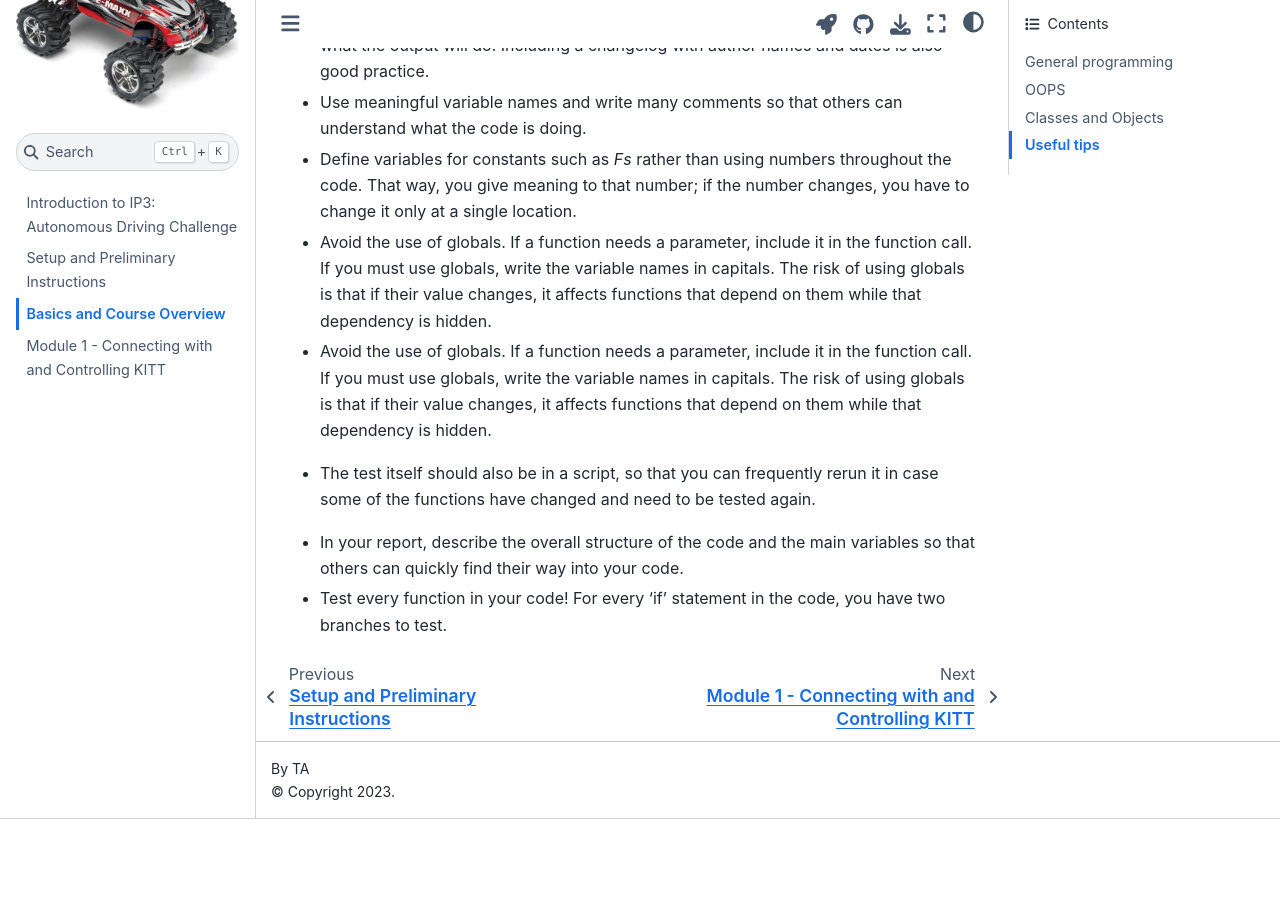
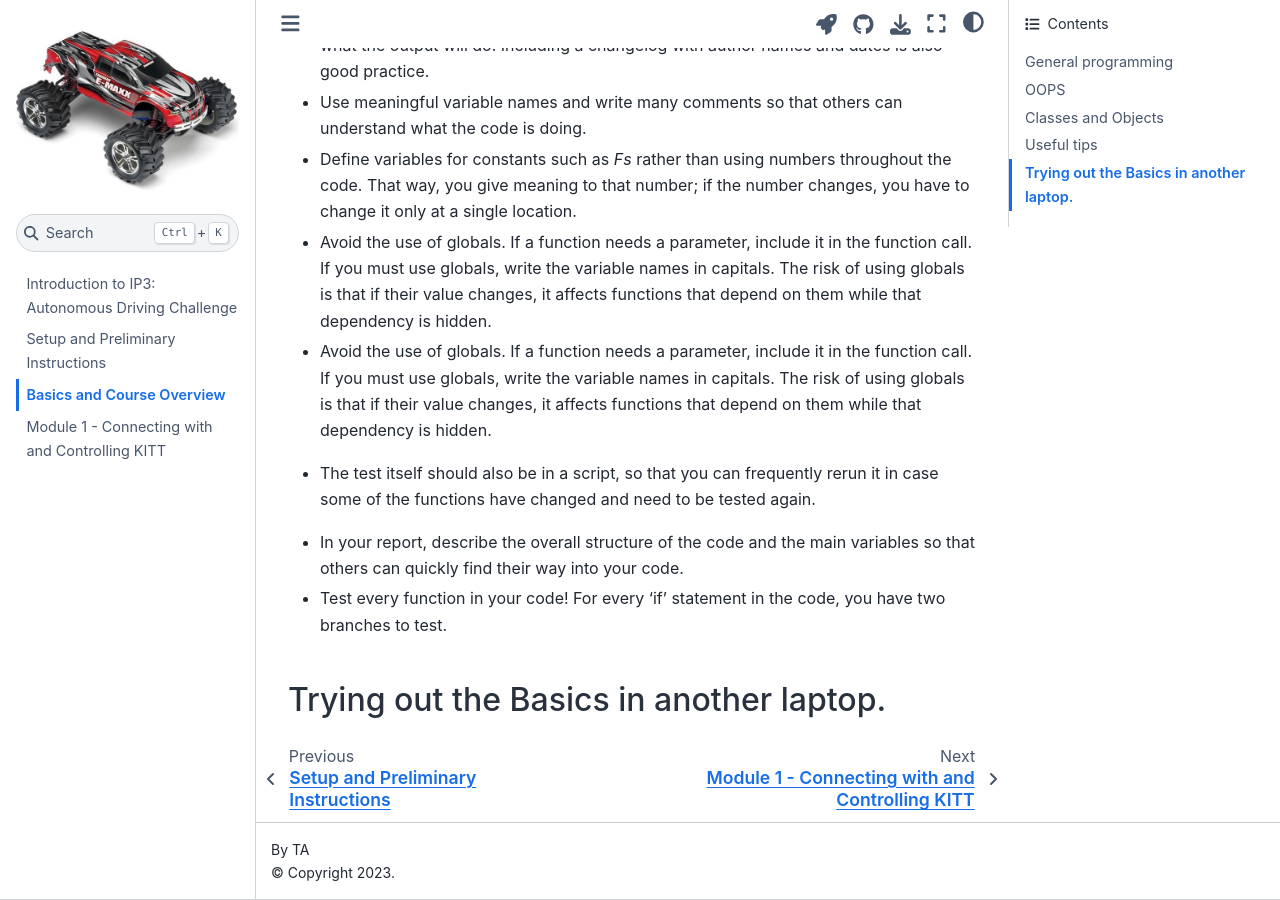
Before and after one commit to apar1012/OpenBook, a Jupyter Book: the page built from Basics.md, in a window 1280 px wide and 900 px high, scrolled down 2670 px. Built offline with Jupyter Book 1.0.4 settings and Sphinx 7.4.7 and the Sphinx Book theme 1.1.4, drawn with Linux system fonts in a browser that asks for light colours; before the commit the page ends 3489 px from its top, so only the background shows below that.

Commit message:
newcommit

```diff
--- a/Basics.md
+++ b/Basics.md
@@ -85,3 +85,5 @@ different model and color. These are stored as attributes to the instance (also
 - The test itself should also be in a script, so that you can frequently rerun it in case some of the functions have changed and need to be tested again.
 * In your report, describe the overall structure of the code and the main variables so that others can quickly find their way into your code.
 * Test every function in your code! For every ‘if’ statement in the code, you have two branches to test.
+
+## Trying out the Basics in another laptop.
```
